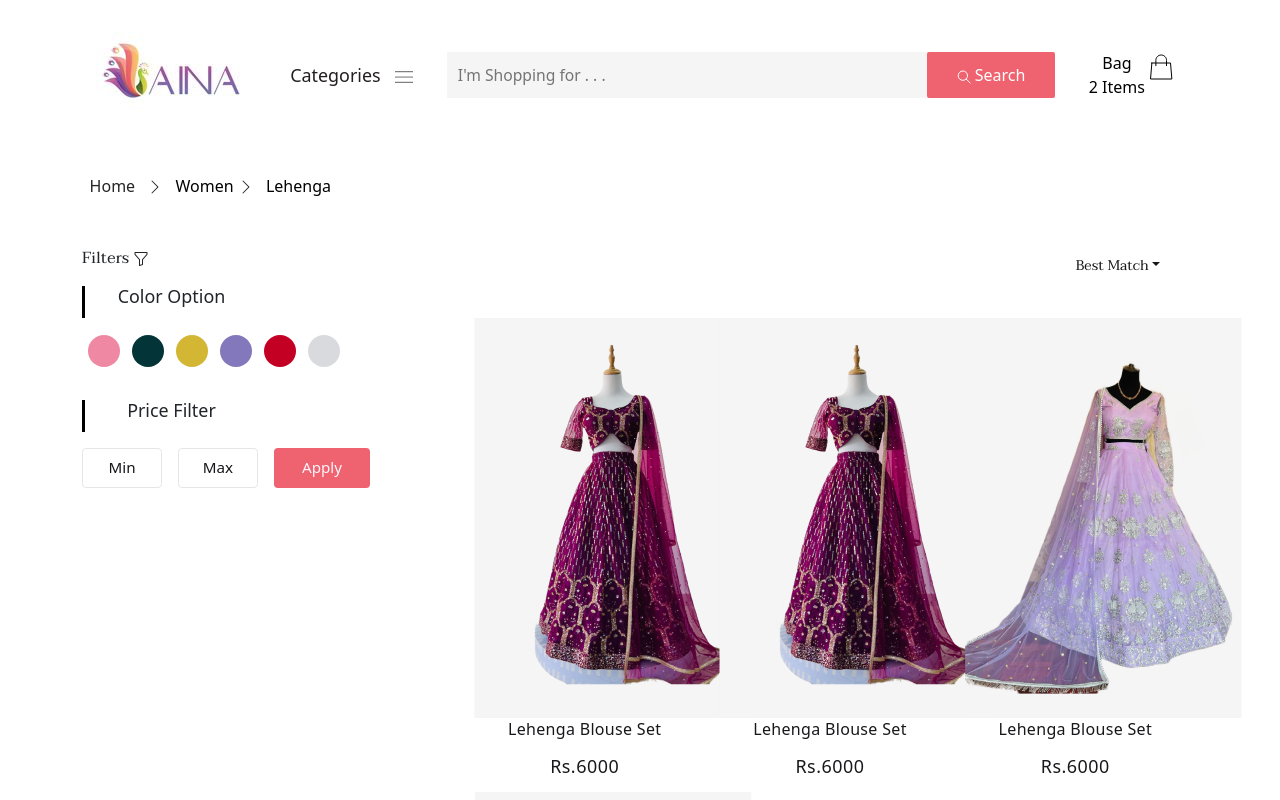
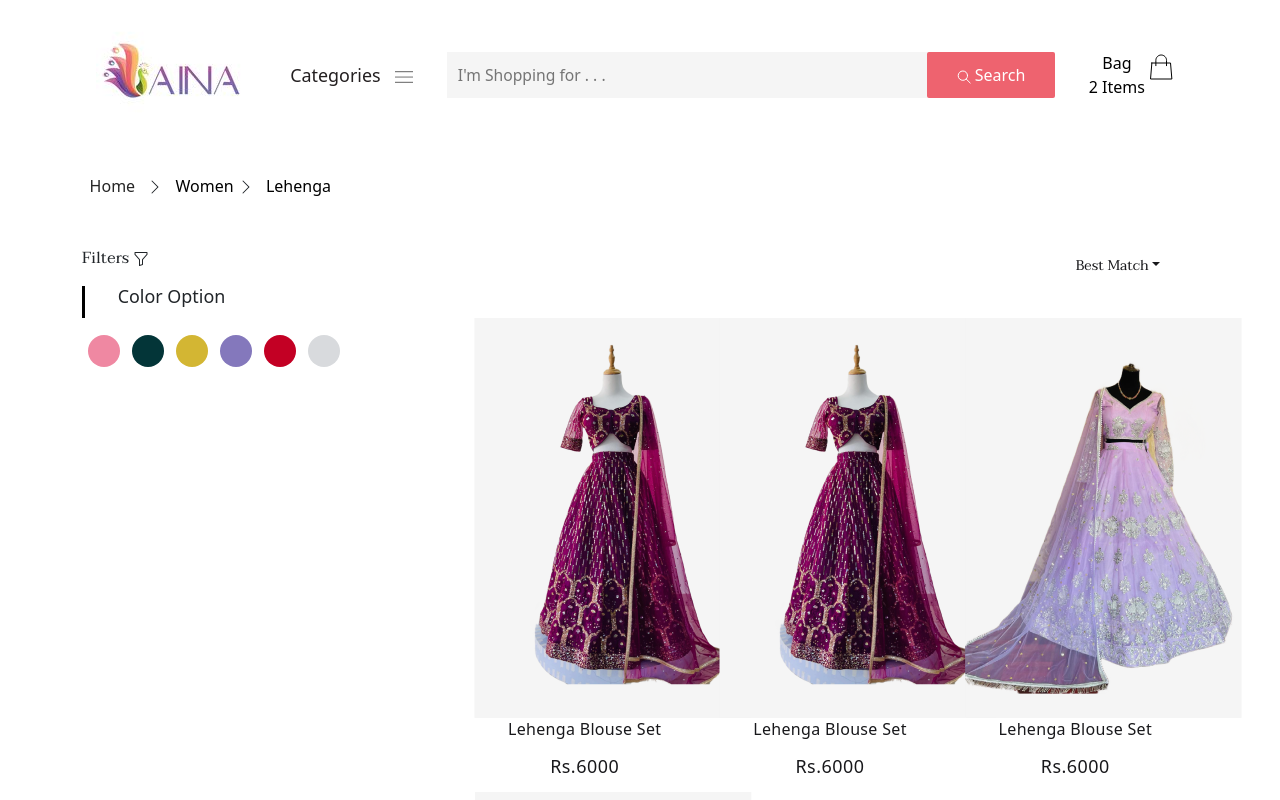
Before and after one commit to shree404/Aaina, a React (Create React App) app: page /women-lehenga in a window 1280 px wide. Shown: the top 800 px of the page. Built offline with nearby package versions, Linux system fonts and the light colour scheme.

Commit message:
Color Filter property added

```diff
--- a/src/Component/Women/Breadcrum.jsx
+++ b/src/Component/Women/Breadcrum.jsx
@@ -1,22 +1,20 @@
+import React, { useState } from "react";
 import Container from "react-bootstrap/Container";
 import Row from "react-bootstrap/Row";
 import Col from "react-bootstrap/Col";
 import { Link } from "react-router-dom";
-import { useState } from "react";
-import WomenFilter from "./Filter";
+import WomenCategoryColor from "./CategoryColor"
 import WomenProductList from "./ProductWomen";
-import WomenCategoryColor from "./CategoryColor";
+import products from "../../products.json";
 import { Funnel ,  ChevronRight } from "react-bootstrap-icons";
 import FilterCategory from "./FilterCategory.jsx";
+import WomenFilter from "./Filter";
 
 function Womenbreadcrum() {
-  const [selectedColor, setSelectedColor] = useState(null);
+  const [selectedColors, setSelectedColors] = useState([]);
+
   const handleFilterChange = (selectedColors) => {
-    if (selectedColors.length > 0) {
-      setSelectedColor(selectedColors[0]);
-    } else {
-      setSelectedColor(null);
-    }
+    setSelectedColors(selectedColors);
   };
 
   return (
@@ -25,15 +23,14 @@ function Womenbreadcrum() {
         <p className="WomenBreadcrum-p">
           <span>
             <Link to="/" className="WomenBreadcrum-p__t1">
-                {" "}
-                Home{" "}
+              Home
             </Link>
           </span>{" "}
-            <ChevronRight/>
+          <ChevronRight />
           <span>
             {" "}
             <Link to="/women" className="WomenBreadcrum-p__t2">
-                Women{" "}
+              Women
             </Link>
           </span>
         </p>
@@ -54,7 +51,7 @@ function Womenbreadcrum() {
             <WomenCategoryColor onFilterChange={handleFilterChange} />
           </Col>
           <Col md={8} >
-            <WomenProductList selectedColor={selectedColor} />
+          <WomenProductList selectedColors={selectedColors} />
           </Col>
         </Row>
       </Container>
--- a/src/Component/Women/CategoryColor.jsx
+++ b/src/Component/Women/CategoryColor.jsx
@@ -1,29 +1,27 @@
-import { useState } from "react";
+import React, { useState, useEffect } from "react";
 import { CheckCircleFill, CircleFill } from "react-bootstrap-icons";
 
 function WomenCategoryColor({ onFilterChange }) {
-
-
-  const [colors , setColor] = useState({
-    pink:false,
-    green:false,
-    yellow:false,
-    purple:false,
-    red:false,
-    white:false
-  })
-
-  const handleFilterChange = () => {
-    const selectedColors = Object.keys(colors).filter(color => colors[color]);
-    onFilterChange(selectedColors);
-  };
+  const [colors, setColors] = useState({
+    pink: false,
+    green: false,
+    yellow: false,
+    purple: false,
+    red: false,
+    white: false
+  });
 
   const toggleColor = (color) => {
-    setColor(prevColors => ({
+    setColors((prevColors) => ({
       ...prevColors,
       [color]: !prevColors[color]
     }));
   };
+
+  useEffect(() => {
+    const selectedColors = Object.keys(colors).filter((color) => colors[color]);
+    onFilterChange(selectedColors);
+  }, [colors, onFilterChange]);
 
   return (
     <div className="ColorOptionWomen">
@@ -33,31 +31,19 @@ function WomenCategoryColor({ onFilterChange }) {
         <hr className="CategoriesWomen__line1" />
       </div>
       <div className="CategoriesWomen__colors">
-        {Object.keys(colors).map(color => (
+        {Object.keys(colors).map((color) => (
           <button
             key={color}
-            onClick={() => {
-              toggleColor(color);
-              handleFilterChange();
-            }}
-            className={`ColorOptionWomen__color`}
+            onClick={() => toggleColor(color)}
+            className={`ColorOptionWomen__color ${colors[color] ? "selected" : ""}`}
           >
-            {colors[color] ? <CheckCircleFill className={` ColorOptionWomen-${color}`} /> : <CircleFill className={` ColorOptionWomen-${color}`} />}
+            {colors[color] ? (
+              <CheckCircleFill className={`ColorOptionWomen-${color}`} />
+            ) : (
+              <CircleFill className={`ColorOptionWomen-${color}`} />
+            )}
           </button>
         ))}
-      </div>
-      <div>
-        <div className="CategoriesWomen__button1">
-          {" "}
-
-          Price Filter
-          <hr className="CategoriesWomen__line1" />
-        </div>{" "}
-        <div className="CategoriesWomen__pricefilter">
-          <button className="CategoriesWomen__buttonmin">min</button>
-          <button className="CategoriesWomen__buttonmin">max</button>
-          <button className="CategoriesWomen__buttonapply">Apply</button>
-        </div>
       </div>
     </div>
   );
--- a/src/Component/Women/ProductWomen.jsx
+++ b/src/Component/Women/ProductWomen.jsx
@@ -1,26 +1,24 @@
-
+import React from "react";
 import Container from "react-bootstrap/Container";
 import Row from "react-bootstrap/Row";
-import products from '../../products.json';
+import products from "../../products.json"; // Import your products data
 import ProductCard from "../ProductCard";
 
-function WomenProductList() {
-
-const women = products.filter(product => product.gendercat === "women")
-
+function WomenProductList({ selectedColors }) {
+  const womenProducts = products.filter((product) => {
+    return product.gendercat === "women" && (selectedColors.length === 0 || selectedColors.includes(product.color));
+  });
 
   return (
-    <>
     <Container>
       <div className="WomenFilterRed">
         <Row>
-            {women.map((product, index) => (
-              <ProductCard product={product} key={index}  md={6} lg={6} xl={4} />
+          {womenProducts.map((product, index) => (
+            <ProductCard product={product} key={index} md={6} lg={6} xl={4} />
           ))}
         </Row>
       </div>
     </Container>
-    </>
   );
 }
 
```
Lines whose indentation alone changed are shown as unchanged.
